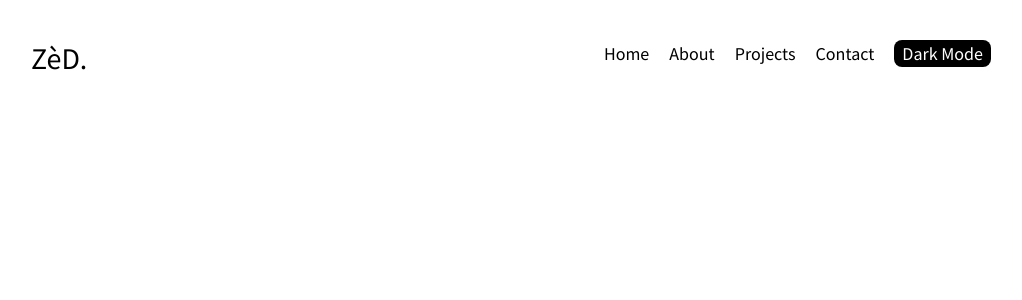
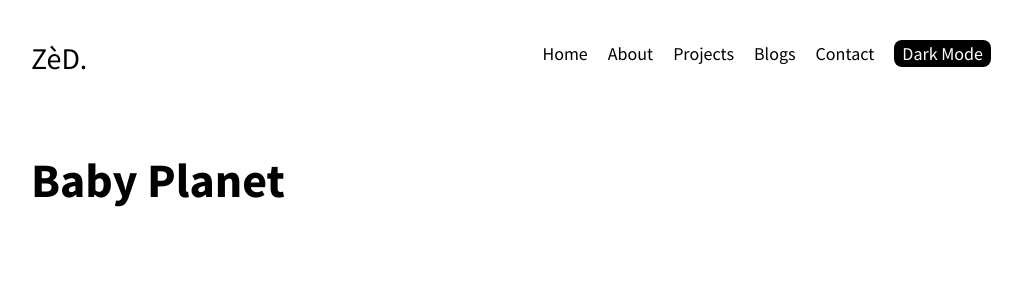
Before and after one commit to zunayed-arp/portfoliome, a React (Create React App) app: page /project/1 in a window 1280 px wide. Shown: the top 300 px of the page, without its empty margins (129-1151 px from the left). Built offline with nearby package versions, Linux system fonts and the light colour scheme.

Commit message:
Product details components and Ui animation fixes
Signed-off-by: ZèD <imzihad@gmail.com>

```diff
--- a/public/projects.json
+++ b/public/projects.json
@@ -5,12 +5,12 @@
         "cover": "https://i.ibb.co/LrBCYL5/babyplanet.png"
     },
     {
-        "id": 1,
+        "id": 2,
         "name": "Styla Rental",
         "cover": "https://i.ibb.co/yWk6h5y/stylarental.png"
     },
     {
-        "id": 1,
+        "id": 3,
         "name": "Pet Care Clinic",
         "cover": "https://i.ibb.co/G5Ys2Zd/petcare.png"
     }
--- a/src/App.tsx
+++ b/src/App.tsx
@@ -4,7 +4,9 @@ import About from "./Components/About/About";
 import Contact from "./Components/Contact/Contact";
 import Home from "./Components/Home/Home";
 import Navbar from "./Components/Navbar/Navbar";
-import Projects from "./Components/Projects/Projects";
+import Projects from "./Components/Projects/Projects/Projects";
+import Blogs from "./Components/Blogs/Blogs";
+import ProjectDetails from "./Components/Projects/ProjectDetails/ProjectDetails";
 import AOS from 'aos';
 import 'aos/dist/aos.css';
 import "./styles/App.css"
@@ -44,9 +46,11 @@ function App() {
         />
         <Routes>
           <Route path="/" element={<Home />} />
-          <Route path="about" element={<About />} />
-          <Route path="projects" element={<Projects />} />
-          <Route path="contact" element={<Contact />} />
+          <Route path="/about" element={<About />} />
+          <Route path="/blogs" element={<Blogs />} />
+          <Route path="/contact" element={<Contact />} />
+          <Route path="/projects" element={<Projects />} />
+          <Route path="/project/:id" element={<ProjectDetails />} />
         </Routes>
       </BrowserRouter>
     </div>
--- a/src/Components/About/About.tsx
+++ b/src/Components/About/About.tsx
@@ -1,6 +1,6 @@
 const About = () => {
     return (
-        <div data-aos="zoom-out-left">
+        <div data-aos="zoom-out">
             <h1 className="text-4xl md:text-5xl font-bold leading-normal">About</h1>
             <div className="text-xl md:text-2xl mt-5 md:mt-10 space-y-5 font-semibold leading-relaxed md:leading-loose">
                 <p>My name is Md. Mofajjal Rasul Jehad. Also known as ZèD in public communities. </p>
--- /dev/null
+++ b/src/Components/Blogs/Blogs.tsx
@@ -0,0 +1,10 @@
+const Blogs = () => {
+    return (
+        <div data-aos="zoom-out">
+            <h1 className="text-4xl md:text-5xl font-bold leading-normal">Blogs</h1>
+            <p className="text-center mt-10 animate-pulse">Coming soon</p>
+        </div>
+    );
+};
+
+export default Blogs;
--- a/src/Components/Contact/Contact.tsx
+++ b/src/Components/Contact/Contact.tsx
@@ -4,7 +4,7 @@ import { useState } from 'react';
 const Contact = () => {
     const [ loading, setLoading ] = useState<boolean>(true)
     return (
-        <div data-aos="zoom-out-left">
+        <div data-aos="zoom-out">
             <h1 className="text-4xl md:text-5xl font-bold leading-normal">Contact Me</h1>
             {
                 loading && <h3 className="text-2xl text-center mt-10 animate-pulse ">
--- a/src/Components/Navbar/Navbar.tsx
+++ b/src/Components/Navbar/Navbar.tsx
@@ -5,9 +5,10 @@ const Navbar = (props: any) => {
 
     const navNavLinks: { title: string, path: string }[] = [
         { title: "Home", path: "/" },
-        { title: "About", path: "about" },
-        { title: "Projects", path: "projects" },
-        { title: "Contact", path: "contact" }
+        { title: "About", path: "/about" },
+        { title: "Projects", path: "/projects" },
+        { title: "Blogs", path: "/blogs" },
+        { title: "Contact", path: "/contact" }
     ];
 
     return (
--- /dev/null
+++ b/src/Components/Projects/ProjectDetails/ProjectDetails.tsx
@@ -0,0 +1,30 @@
+import { useEffect, useState } from "react";
+import { useParams } from "react-router";
+
+interface Project {
+    id: number;
+    name: string;
+    cover: string;
+}
+
+const ProjectDetails = () => {
+    const { id } = useParams();
+    const [ project, setProject ] = useState<Project>();
+    useEffect(() => {
+        fetch('/projects.json')
+            .then(res => res.json())
+            .then(data => {
+                const project = data.find(e => e.id === Number(id));
+                setProject(project);
+
+            })
+    }, [ id ]);
+
+    return (
+        <div data-aos="zoom-out">
+            <h1 className="text-4xl md:text-5xl font-bold leading-normal">{project?.name}</h1>
+        </div>
+    );
+};
+
+export default ProjectDetails;
--- a/src/Components/Projects/Projects.tsx
+++ b/src/Components/Projects/Projects/Projects.tsx
@@ -1,15 +1,17 @@
 import { useEffect, useState } from "react";
+import { Link } from "react-router-dom";
 
 const Projects = () => {
     const [ projects, setProjects ] = useState<{ id: number, name: string, cover: string }[]>([]);
 
     useEffect(() => {
-        fetch('projects.json')
+        fetch('/projects.json')
             .then(res => res.json())
             .then(data => setProjects(data))
-    }, [])
+    }, []);
+
     return (
-        <div data-aos="zoom-out-left">
+        <div data-aos="zoom-out">
             <h1 className="text-4xl md:text-5xl font-bold leading-normal">Projects</h1>
             <div>
                 <div className="grid grid-cols-3 gap-5 mt-10">
@@ -20,13 +22,15 @@ const Projects = () => {
 
                                 <div className="absolute bottom-0 text-center rounded-lg bg-black dark:bg-white text-white dark:text-black bg-opacity-75 dark:bg-opacity-75 w-full py-4">
                                     <h4 className="mb-3 text-2xl font-semibold tracking-tight">{project.name}</h4>
-                                    <button className="bg-white dark:bg-black text-xl text-black dark:text-white px-20 py-2 rounded-lg">More Details</button>
+                                    <Link to={`/project/${project.id}`}>
+                                        <button className="bg-white dark:bg-black text-xl text-black dark:text-white px-20 py-2 rounded-lg">More Details</button>
+                                    </Link>
                                 </div>
                             </div>)
                     }
                 </div>
-            </div>
-        </div>
+            </div >
+        </div >
     );
 };
 
```
